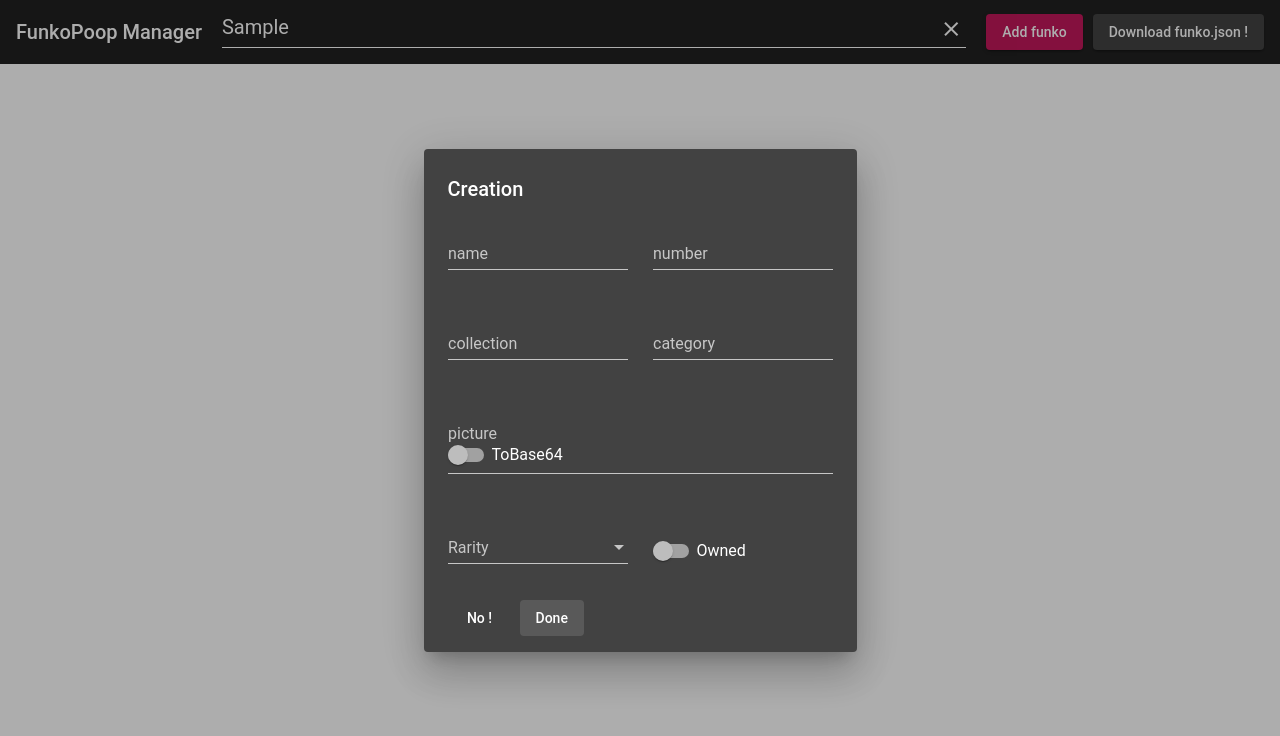
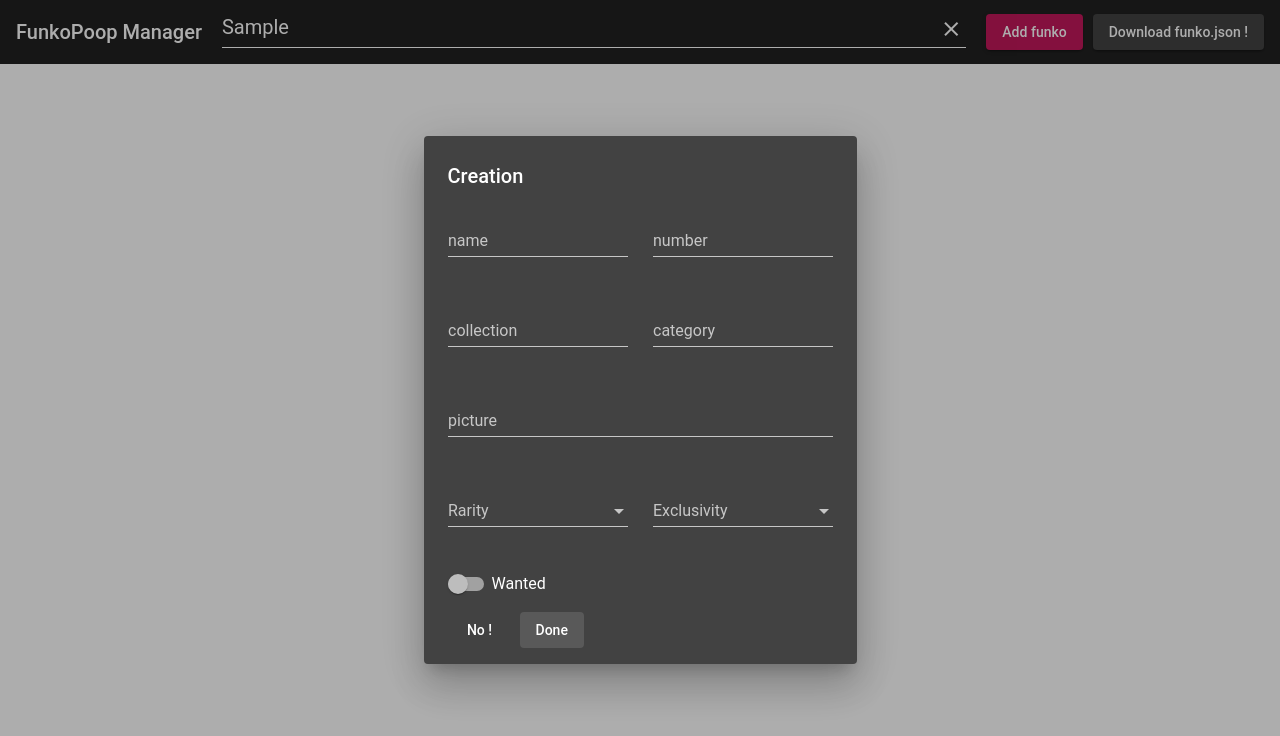
Before and after one commit to necraidan/funkoPoopManager, an Angular app: page / in a window 1280 px wide. Both pictures are taken after typing "Sample" into the empty fields and a click on the button "Add funko". Shown: the top 736 px of the page. Built offline with nearby package versions, Linux system fonts and the light colour scheme.

Commit message:
min width for dialog + new attribut with chip for Funko

```diff
--- a/src/app/add-modify/add-modify.component.html
+++ b/src/app/add-modify/add-modify.component.html
@@ -15,9 +15,9 @@
     </mat-form-field>
     <mat-form-field class="full-row">
       <input matInput placeholder="picture" formControlName="picture" />
-      <mat-slide-toggle formControlName="toBase64">
+      <!-- <mat-slide-toggle formControlName="toBase64">
         ToBase64
-      </mat-slide-toggle>
+      </mat-slide-toggle> -->
     </mat-form-field>
     <!-- <mat-form-field>
       <input matInput placeholder="description" formControlName="description" />
@@ -28,8 +28,14 @@
         <mat-option *ngFor="let rarity of rarities" [value]="rarity">{{ rarity }}</mat-option>
       </mat-select>
     </mat-form-field>
+    <mat-form-field>
+      <mat-label>Exclusivity</mat-label>
+      <mat-select formControlName="exclusivity" multiple>
+        <mat-option *ngFor="let exclusivity of exclusivities" [value]="exclusivity">{{ exclusivity }}</mat-option>
+      </mat-select>
+    </mat-form-field>
     <mat-slide-toggle formControlName="owned" style="align-self: center;">
-      Owned
+      {{ owned.value ? 'Owned' : 'Wanted' }}
     </mat-slide-toggle>
   </form>
 </div>
--- a/src/app/add-modify/add-modify.component.ts
+++ b/src/app/add-modify/add-modify.component.ts
@@ -1,6 +1,6 @@
 import { HttpClient } from '@angular/common/http';
 import { Component, Inject, OnInit } from '@angular/core';
-import { FormBuilder, FormGroup } from '@angular/forms';
+import { FormBuilder, FormControl, FormGroup } from '@angular/forms';
 import { MatDialogRef, MAT_DIALOG_DATA } from '@angular/material/dialog';
 import { Funko } from 'src/app/shared/model/funko.model';
 import { Rarity } from 'src/app/shared/model/rarity.enum';
@@ -44,8 +44,12 @@ export class AddModifyComponent implements OnInit {
       description: [this.funko.description],
       owned: [this.funko.owned],
       rarity: [this.funko.rarity],
+      exclusivity: [this.funko.exclusivity],
       toBase64: [false]
     });
+  }
+  get owned(): FormControl {
+    return this.modifyForm.get('owned') as FormControl;
   }
 
   close() {
--- a/src/app/card/card.component.html
+++ b/src/app/card/card.component.html
@@ -9,7 +9,10 @@
   <!-- <img mat-card-image [src]="funko.picture" alt="" /> -->
   <mat-card-content>
     <mat-chip-list>
-      <mat-chip *ngFor="let rarity of funko.rarity">{{ rarity }}</mat-chip>
+      <mat-chip *ngFor="let rarity of funko.rarity" color="accent" selected>{{ rarity }}</mat-chip>
+    </mat-chip-list>
+    <mat-chip-list>
+      <mat-chip *ngFor="let exclusivity of funko.exclusivity" color="warn" selected>{{ exclusivity }}</mat-chip>
     </mat-chip-list>
   </mat-card-content>
   <mat-card-actions>
--- a/src/app/card/card.component.ts
+++ b/src/app/card/card.component.ts
@@ -17,9 +17,7 @@ export class CardComponent implements OnInit {
   ngOnInit() {}
 
   modify() {
-    const dialogRef = this.dialog.open(AddModifyComponent, {
-      data: { funko: this.funko }
-    });
+    const dialogRef = this.dialog.open(AddModifyComponent, { minWidth: '60vw', data: { funko: this.funko } });
 
     dialogRef.afterClosed().subscribe(result => {
       // tslint:disable-next-line: no-unused-expression
--- a/src/app/shared/model/funko.model.ts
+++ b/src/app/shared/model/funko.model.ts
@@ -1,3 +1,6 @@
+import { Exclusivity } from './exclusivity.enum';
+import { Rarity } from './rarity.enum';
+
 export interface Funko {
   name: string;
   popCategory?: string;
@@ -9,5 +12,6 @@ export interface Funko {
   magictag?: string[];
   owned?: boolean;
   wanted?: boolean;
-  rarity?: string[];
+  rarity?: Rarity[];
+  exclusivity?: Exclusivity[];
 }
```
